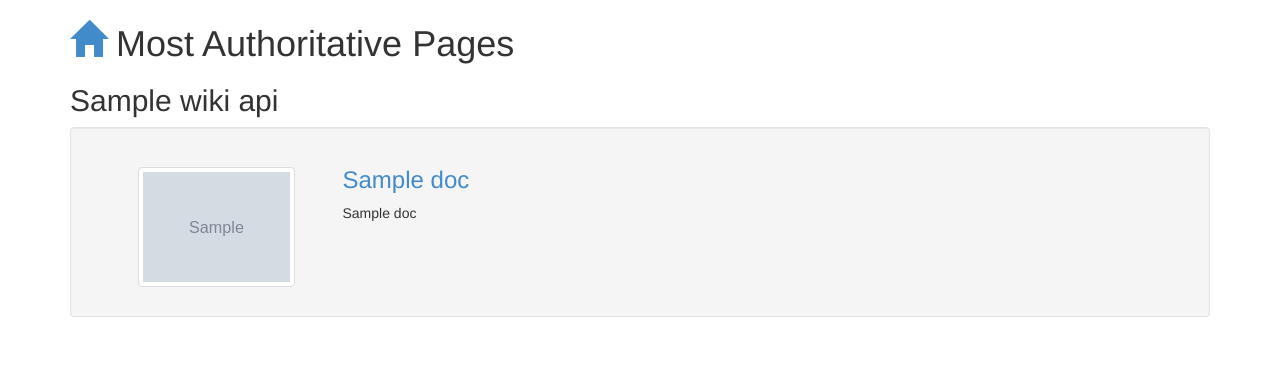
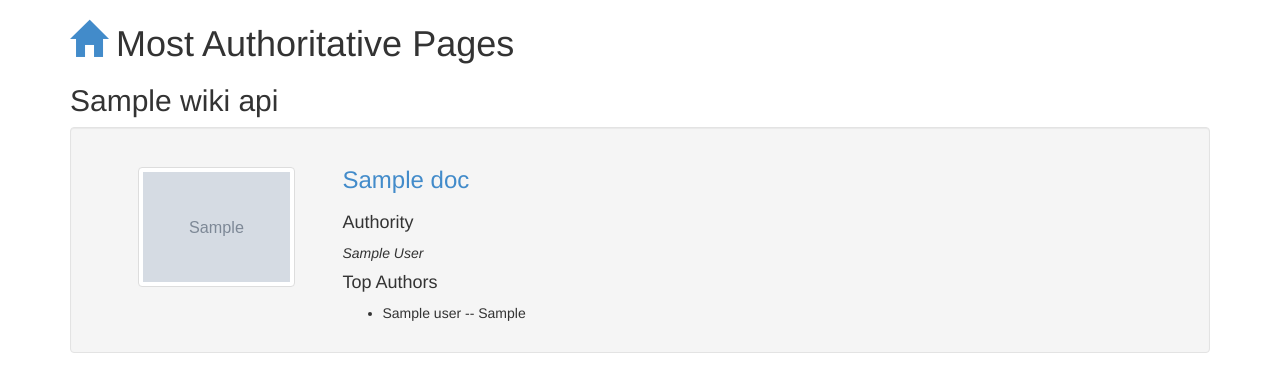
Before and after one commit to Wikia/WikiaAuthority, a Flask app: template AuthorityReporter/templates/index.html in a window 1280 px wide. Shown: the top 392 px of the page. Run offline with Flask 2, Linux system fonts and the light colour scheme; the template is opened without the code that fills it: most values are stand-ins (such as "Sample title", 1, 10 or a date in 2020); grey boxes marked "Sample" are stand-in pictures; parts of the project's set-up code (start-up, migrations or seed data) failed here and were passed over.

Commit message:
this is working so fuck it

```diff
--- a/AuthorityReporter/app.py
+++ b/AuthorityReporter/app.py
@@ -19,8 +19,13 @@ def update_top_page(args):
     if top_page.get('thumbnail') is None:
         top_page['thumbnail'] = NO_IMAGE_URL
     top_page['entities'] = CombinedWikiPageEntitiesService().get_value(wiki_id+'_'+str(top_page['id']))
-    print PageAuthorityService().get(wiki_id+'_'+wiki_id+'_'+str(top_page['id']))
+    print PageAuthorityService().get(wiki_id+'_'+str(top_page['id']))
+    print wiki_id+'_'+str(top_page['id'])
     top_page['authorities'] = PageAuthorityService().get_value(wiki_id+'_'+str(top_page['id']))
+    for author in top_page['authorities']:
+        author['contrib_pct'] = "%.2f%%" % (author['contrib_pct'] * 100.0)
+    top_page['authority'] = "%.2f" % (100.0 * top_page['authority'])
+
     return top_page
 
 
@@ -34,8 +39,9 @@ WIKI_API_DATA = None
 WIKI_URL = None
 
 
-@app.route('/<wiki_id>/')
-def index(wiki_id):
+@app.route('/<wiki_id>/<page>/')
+def index(wiki_id, page):
+    page = int(page)
     global WIKI_ID, WIKI_API_DATA, WIKI_URL, WIKI_AUTHORITY_DATA, POOL
     if WIKI_ID != wiki_id:
         WIKI_AUTHORITY_DATA = WikiAuthorityService().get_value(wiki_id)
@@ -44,7 +50,7 @@ def index(wiki_id):
                                      params=dict(ids=WIKI_ID)).json()['items'][wiki_id]
 
     top_docs = sorted(WIKI_AUTHORITY_DATA.items(), key=lambda x: x[1], reverse=True)
-    top_page_tups = [(tup[0].split('_')[-1], tup[1]) for tup in top_docs[:10]]
+    top_page_tups = [(tup[0].split('_')[-1], tup[1]) for tup in top_docs[(page-1)*10:page*10]]
 
     page_api_data = requests.get(WIKI_API_DATA['url'].split('/wiki')[0]+'/api/v1/Articles/Details',
                                  params={'ids': ','.join([x[0] for x in top_page_tups])}).json()['items']
--- a/AuthorityReporter/static/css/main.css
+++ b/AuthorityReporter/static/css/main.css
@@ -1,6 +1,5 @@
 .wiki-image {
 	    text-align: center;
-	    height: 150px;
 	    padding-top: 20px;
 }
 
@@ -8,7 +7,3 @@
 	    max-height: 120px;
 	    max-width: 180px;
 }
-
-.content-wrapper {
-		 height: 150px;
-}
--- a/AuthorityReporter/templates/index.html
+++ b/AuthorityReporter/templates/index.html
@@ -24,8 +24,14 @@
               <h3 style="text-align: left;"><a href="{{ wiki_api_data['url'] }}{{doc['url']}}">{{ doc['title'] }}</a></h3>
             </div>
             <div class="row">
-                {{doc}}
-
+                <h4>Authority</h4>
+                <em>{{doc['authority']}}</em>
+                <h4>Top Authors</h4>
+                <ul>
+                    {% for authority in doc['authorities'] %}
+                    <li>{{authority['user']}} -- {{authority['contrib_pct']}}</li>
+                    {% endfor %}
+                </ul>
             </div>
           </div>
         </div>
```
